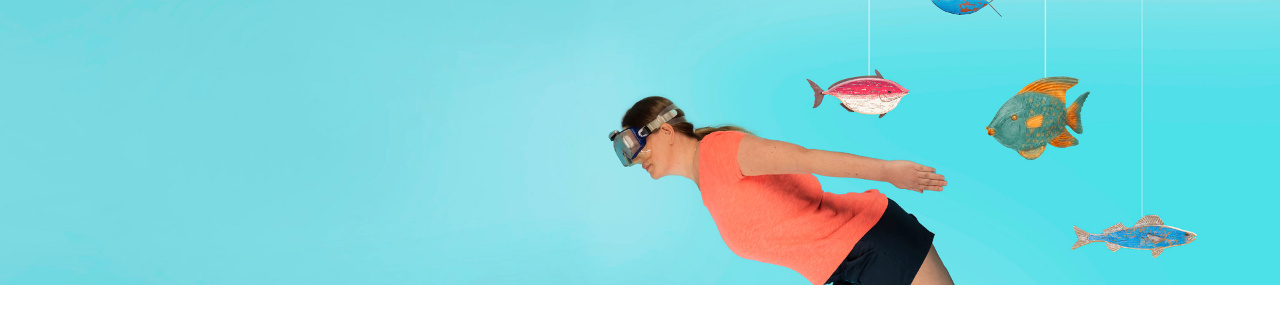
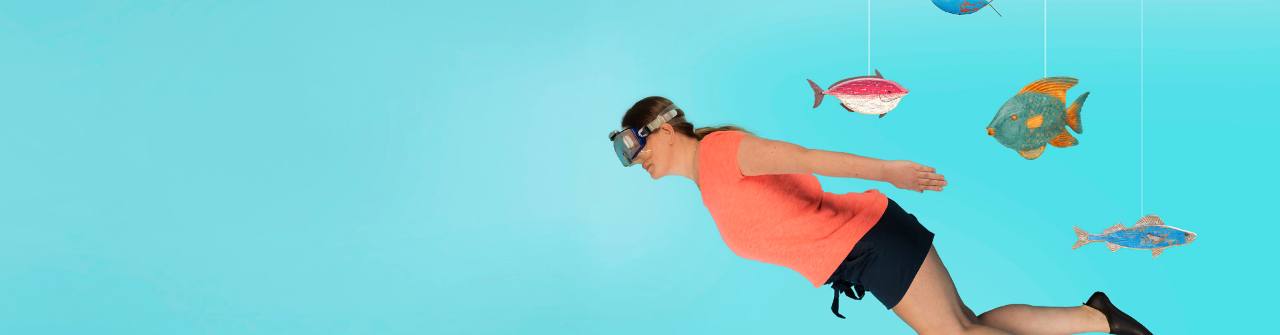
Before and after one commit to BernhardRode/rodereisen-de, a Gatsby site: page /experten/alexandra-ille in a window 1280 px wide. Shown: the part 99-434 px from the top of the page. Built offline with nearby package versions, Linux system fonts and the light colour scheme; Gatsby itself is replaced by a stand-in of ours.

Commit message:
feat: use gatsby image

```diff
--- a/src/components/header-image.tsx
+++ b/src/components/header-image.tsx
@@ -1,5 +1,5 @@
 import { graphql, useStaticQuery } from "gatsby"
-import { getSrc } from "gatsby-plugin-image"
+import { GatsbyImage, getImage } from "gatsby-plugin-image"
 import * as React from "react"
 
 const HeaderImage = (props: HeaderImageProps) => {
@@ -9,7 +9,7 @@ const HeaderImage = (props: HeaderImageProps) => {
         edges {
           node {
             childImageSharp {
-              gatsbyImageData(height: 1024)
+              gatsbyImageData(layout: FULL_WIDTH)
             }
             id
             name
@@ -19,27 +19,16 @@ const HeaderImage = (props: HeaderImageProps) => {
       }
     }
   `)
-  const { banner, background, backgroundColor, children } = props
+  const { banner, children } = props
 
   const bannerIndex = data.allFile.edges.findIndex(
     ({ node }) => node.name === banner
   )
   const { node } = data.allFile.edges[bannerIndex > -1 ? bannerIndex : 0]
-  const src = getSrc(node)
-  return src ? (
+  const image = getImage(node)
+  return image ? (
     <>
-      <div
-        className={`w-full`}
-        style={{
-          background,
-          backgroundColor,
-        }}
-      >
-        <div
-          style={{ backgroundImage: `url(${src})`, zIndex: -1 }}
-          className={`xl:container bg-cover mt-24 lg:mt-0 bg-no-repeat z-0 h-48 lg:h-96`}
-        ></div>
-      </div>
+      <GatsbyImage image={image} alt={props.alt} />
       <div className="">{children ? children : null}</div>
     </>
   ) : (
@@ -48,9 +37,8 @@ const HeaderImage = (props: HeaderImageProps) => {
 }
 
 interface HeaderImageProps {
+  alt?: string
   banner: string
-  background?: string
-  backgroundColor?: string
   children?: any
 }
 
```
